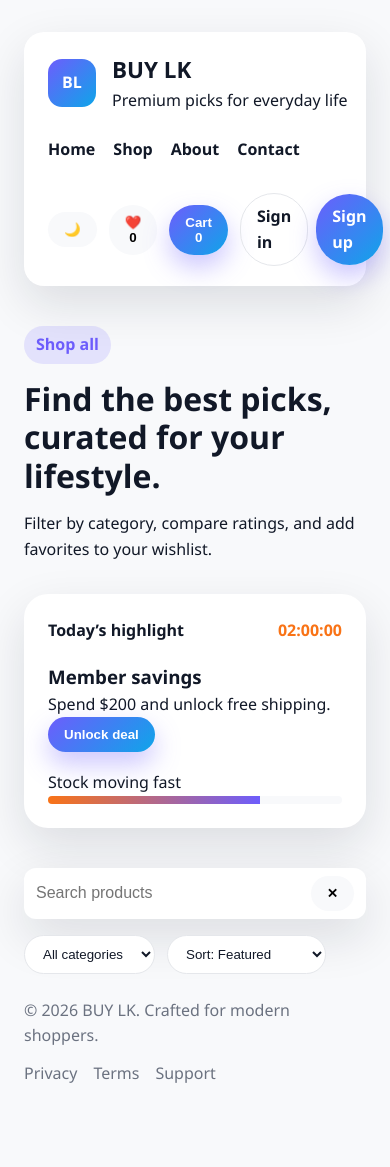
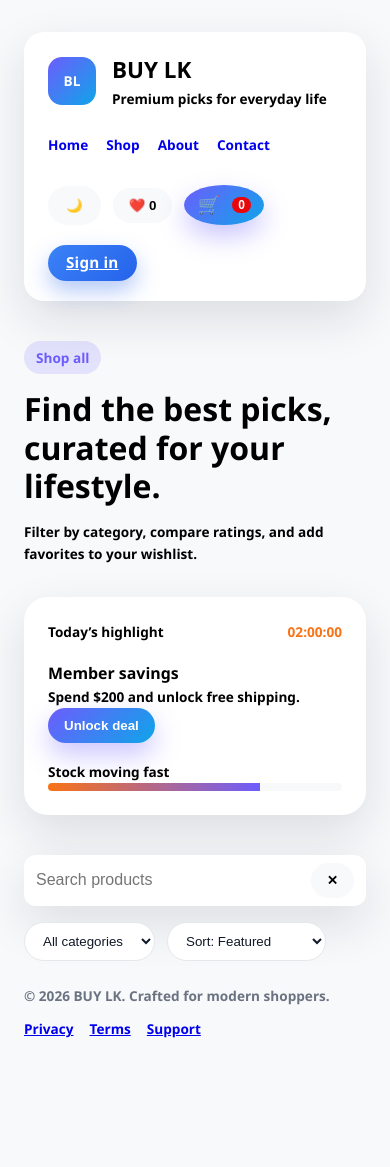
Before and after one commit to tharupama/New-folder, a PHP site: page /shop.html in a window 390 px wide. After the commit the page ends 1038 px from the top, so only its background shows below. Run offline with PHP 8.4, Linux system fonts and the light colour scheme.

Commit message:
responsive changes

```diff
--- a/front/about.html
+++ b/front/about.html
@@ -28,8 +28,7 @@
             Cart <span id="cartCount">0</span>
           </button>
           <div id="authLinks" class="auth-links">
-            <a href="login.html" class="ghost-btn">Sign in</a>
-            <a href="signup.html" class="primary-btn">Sign up</a>
+            <a href="login.html" class="primary-btn">Sign in</a>
           </div>
           <div id="userMenu" class="user-menu" style="display: none;">
             <button id="userBtn" class="primary-btn">👤 Account</button>
--- a/front/contact.html
+++ b/front/contact.html
@@ -28,8 +28,7 @@
             Cart <span id="cartCount">0</span>
           </button>
           <div id="authLinks" class="auth-links">
-            <a href="login.html" class="ghost-btn">Sign in</a>
-            <a href="signup.html" class="primary-btn">Sign up</a>
+            <a href="login.html" class="primary-btn">Sign in</a>
           </div>
           <div id="userMenu" class="user-menu" style="display: none;">
             <button id="userBtn" class="primary-btn">👤 Account</button>
--- a/front/index.html
+++ b/front/index.html
@@ -33,8 +33,7 @@
             Cart <span id="cartCount">0</span>
           </button>
           <div id="authLinks" class="auth-links">
-            <a href="login.html" class="ghost-btn">Sign in</a>
-            <a href="signup.html" class="primary-btn">Sign up</a>
+            <a href="login.html" class="primary-btn">Sign in</a>
           </div>
           <div id="userMenu" class="user-menu" style="display: none;">
             <button id="userBtn" class="primary-btn">👤 Account</button>
--- a/front/shop.html
+++ b/front/shop.html
@@ -31,8 +31,7 @@
             Cart <span id="cartCount">0</span>
           </button>
           <div id="authLinks" class="auth-links">
-            <a href="login.html" class="ghost-btn">Sign in</a>
-            <a href="signup.html" class="primary-btn">Sign up</a>
+            <a href="login.html" class="primary-btn">Sign in</a>
           </div>
           <div id="userMenu" class="user-menu" style="display: none;">
             <button id="userBtn" class="primary-btn">👤 Account</button>
--- a/front/styles.css
+++ b/front/styles.css
@@ -33,15 +33,10 @@
 body {
   font-family: "Segoe UI", system-ui, sans-serif;
   background: var(--bg);
-  color: var(--text);
+  font-size: 0.85rem;
+  font-weight: 600;
   line-height: 1.6;
 }
-
-a {
-  color: inherit;
-  text-decoration: none;
-}
-
 .app {
   max-width: 1200px;
   margin: 0 auto;
@@ -93,6 +88,7 @@ a {
 .nav a {
   padding-bottom: 4px;
   border-bottom: 2px solid transparent;
+  text-decoration: none;
 }
 
 .nav a:hover {
@@ -112,6 +108,34 @@ a {
   align-items: center;
 }
 
+.auth-links .ghost-btn,
+.auth-links .primary-btn {
+  padding: 10px 18px;
+  font-size: 0.95rem;
+  letter-spacing: 0.2px;
+  border-radius: 999px;
+  white-space: nowrap;
+  line-height: 1;
+}
+
+.auth-links .ghost-btn {
+  background: rgba(255, 255, 255, 0.04);
+  border: 1px solid rgba(255, 255, 255, 0.2);
+  color: var(--text);
+  backdrop-filter: blur(6px);
+}
+
+.auth-links .primary-btn {
+  background: linear-gradient(135deg, #3b82f6 0%, #2563eb 100%);
+  box-shadow: 0 10px 22px rgba(37, 99, 235, 0.35);
+}
+
+.auth-links .ghost-btn:hover,
+.auth-links .primary-btn:hover {
+  transform: translateY(-2px);
+  box-shadow: 0 12px 26px rgba(15, 23, 42, 0.2);
+}
+
 .user-menu {
   display: flex;
   gap: 8px;
@@ -129,8 +153,45 @@ a {
   transition: transform 0.2s ease, box-shadow 0.2s ease, background 0.2s ease;
 }
 
+#cartBtn {
+  width: 80px;
+  height: 40px;
+  padding: 0;
+  border-radius: 50%;
+  display: inline-flex;
+  align-items: center;
+  justify-content: center;
+  gap: 6px;
+  font-size: 0;
+
+}
+
+#cartBtn::before {
+  content: "🛒";
+  font-size: 18px;
+  line-height: 1;
+
+}
+
+#cartBtn span {
+  font-size: 0.75rem;
+  background: rgba(240, 0, 0, 0.966);
+  padding: 2px 6px;
+  border-radius: 999px;
+  line-height: 1;
+}
+
 .icon-btn {
   background: var(--bg);
+}
+
+#themeToggle {
+  border: 2px solid transparent;
+}
+
+[data-theme="dark"] #themeToggle {
+  border-color: white;
+  color: white;
 }
 
 .primary-btn {
@@ -510,3 +571,16 @@ a {
     justify-content: flex-start;
   }
 }
+
+@media (max-width: 640px) {
+  .actions {
+    flex-wrap: wrap;
+  }
+
+  .auth-links {
+    flex-basis: 100%;
+    width: 100%;
+    justify-content: flex-start;
+    margin-top: 8px;
+  }
+}
```
